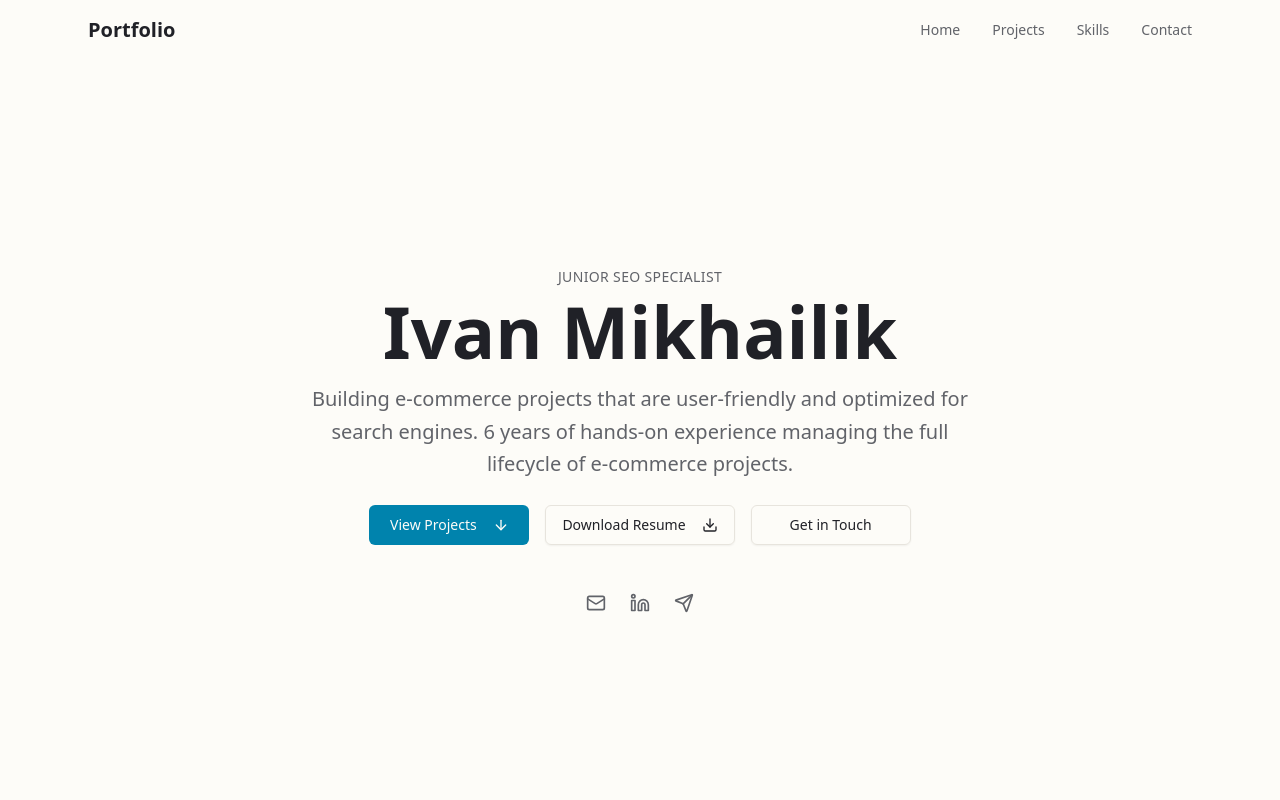
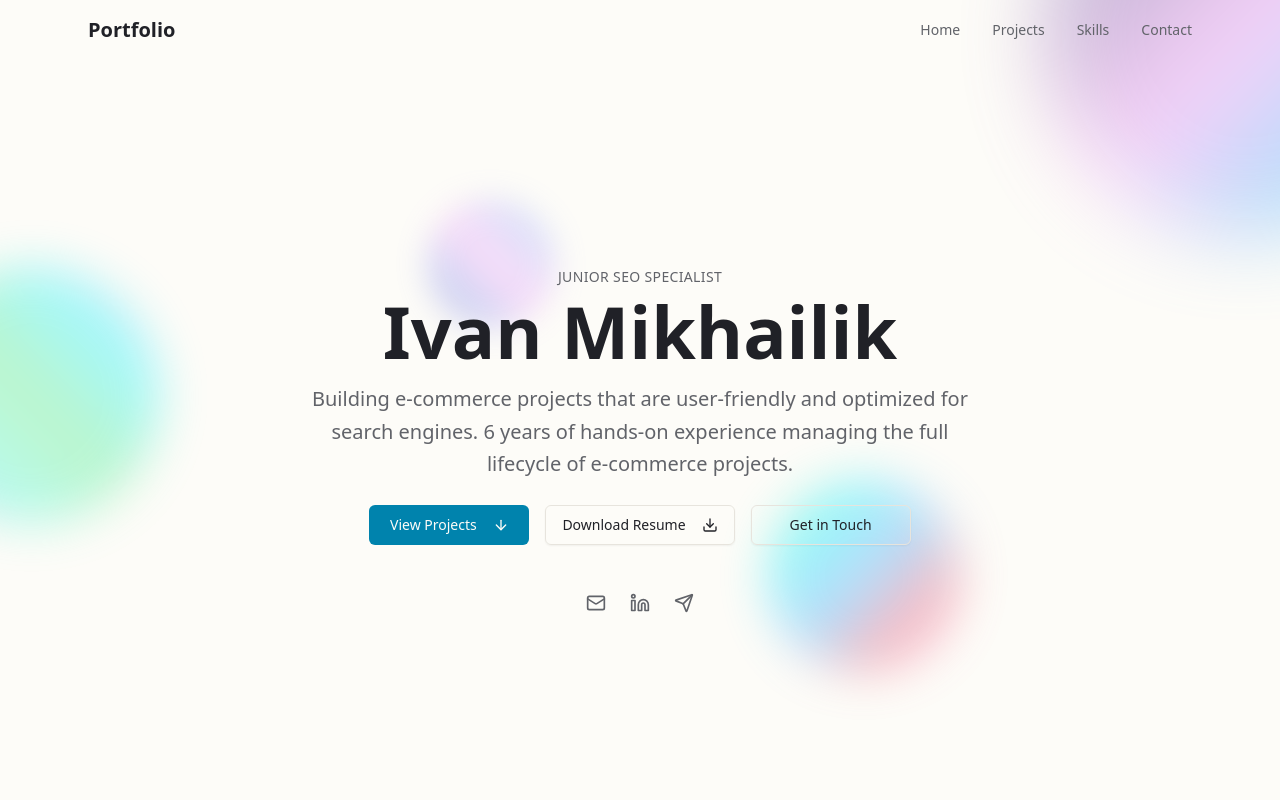
Before and after one commit to georgygeorgin/seo_portfolio, a Next.js app: page / in a window 1280 px wide. Shown: the top 800 px of the page. Built offline with nearby package versions, Linux system fonts and the light colour scheme.

Commit message:
Add animated background

```diff
--- a/app/globals.css
+++ b/app/globals.css
@@ -127,4 +127,36 @@
   html {
     scroll-behavior: smooth;
   }
+
+  /* Adding keyframe animations for floating circles */
+  @keyframes float {
+    0%,
+    100% {
+      transform: translate(0, 0) scale(1);
+    }
+    33% {
+      transform: translate(30px, -30px) scale(1.05);
+    }
+    66% {
+      transform: translate(-20px, 20px) scale(0.95);
+    }
+  }
+
+  @keyframes float-slow {
+    0%,
+    100% {
+      transform: translate(0, 0) scale(1);
+    }
+    50% {
+      transform: translate(-40px, 40px) scale(1.1);
+    }
+  }
+
+  .animate-float {
+    animation: float 20s ease-in-out infinite;
+  }
+
+  .animate-float-slow {
+    animation: float-slow 25s ease-in-out infinite;
+  }
 }
--- a/app/page.tsx
+++ b/app/page.tsx
@@ -3,10 +3,12 @@ import { Navigation } from "@/components/navigation"
 import { Projects } from "@/components/projects"
 import { Skills } from "@/components/skills"
 import { Contact } from "@/components/contact"
+import { AnimatedBackground } from "@/components/animated-background"
 
 export default function Home() {
   return (
     <div className="min-h-screen">
+      <AnimatedBackground />
       <Navigation />
       <main>
         <Hero />
--- /dev/null
+++ b/components/animated-background.tsx
@@ -0,0 +1,47 @@
+"use client"
+
+export function AnimatedBackground() {
+  return (
+    <div className="fixed inset-0 -z-10 overflow-hidden pointer-events-none">
+      {/* Large floating circle - top right */}
+      <div
+        className="absolute -top-32 -right-32 w-96 h-96 rounded-full opacity-40 blur-2xl animate-float"
+        style={{
+          background: "linear-gradient(135deg, #667eea 0%, #764ba2 25%, #f093fb 50%, #4facfe 75%, #00f2fe 100%)",
+          animationDelay: "0s",
+          animationDuration: "20s",
+        }}
+      />
+
+      {/* Medium floating circle - left middle */}
+      <div
+        className="absolute top-1/3 -left-24 w-64 h-64 rounded-full opacity-35 blur-xl animate-float-slow"
+        style={{
+          background: "linear-gradient(225deg, #4facfe 0%, #00f2fe 25%, #43e97b 50%, #38f9d7 75%, #667eea 100%)",
+          animationDelay: "5s",
+          animationDuration: "25s",
+        }}
+      />
+
+      {/* Small floating circle - bottom right */}
+      <div
+        className="absolute bottom-32 right-1/4 w-48 h-48 rounded-full opacity-40 blur-xl animate-float"
+        style={{
+          background: "linear-gradient(315deg, #f093fb 0%, #f5576c 25%, #4facfe 50%, #00f2fe 75%, #43e97b 100%)",
+          animationDelay: "10s",
+          animationDuration: "18s",
+        }}
+      />
+
+      {/* Tiny accent circle - top left */}
+      <div
+        className="absolute top-1/4 left-1/3 w-32 h-32 rounded-full opacity-30 blur-lg animate-float-slow"
+        style={{
+          background: "linear-gradient(45deg, #764ba2 0%, #667eea 25%, #f093fb 50%, #4facfe 100%)",
+          animationDelay: "15s",
+          animationDuration: "22s",
+        }}
+      />
+    </div>
+  )
+}
```
Also changed, not shown: 1 other file (tests, documents, lock files or other folders).
